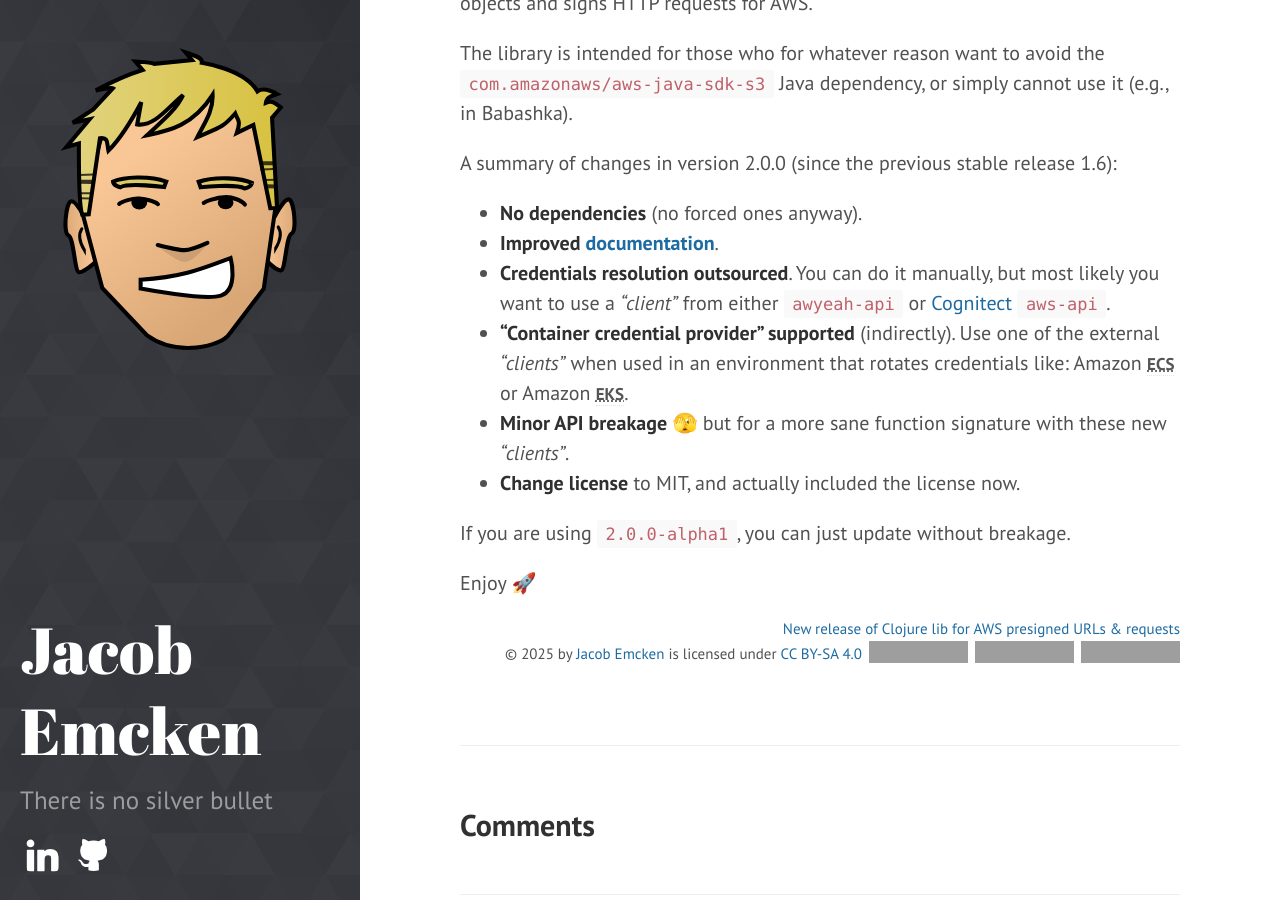
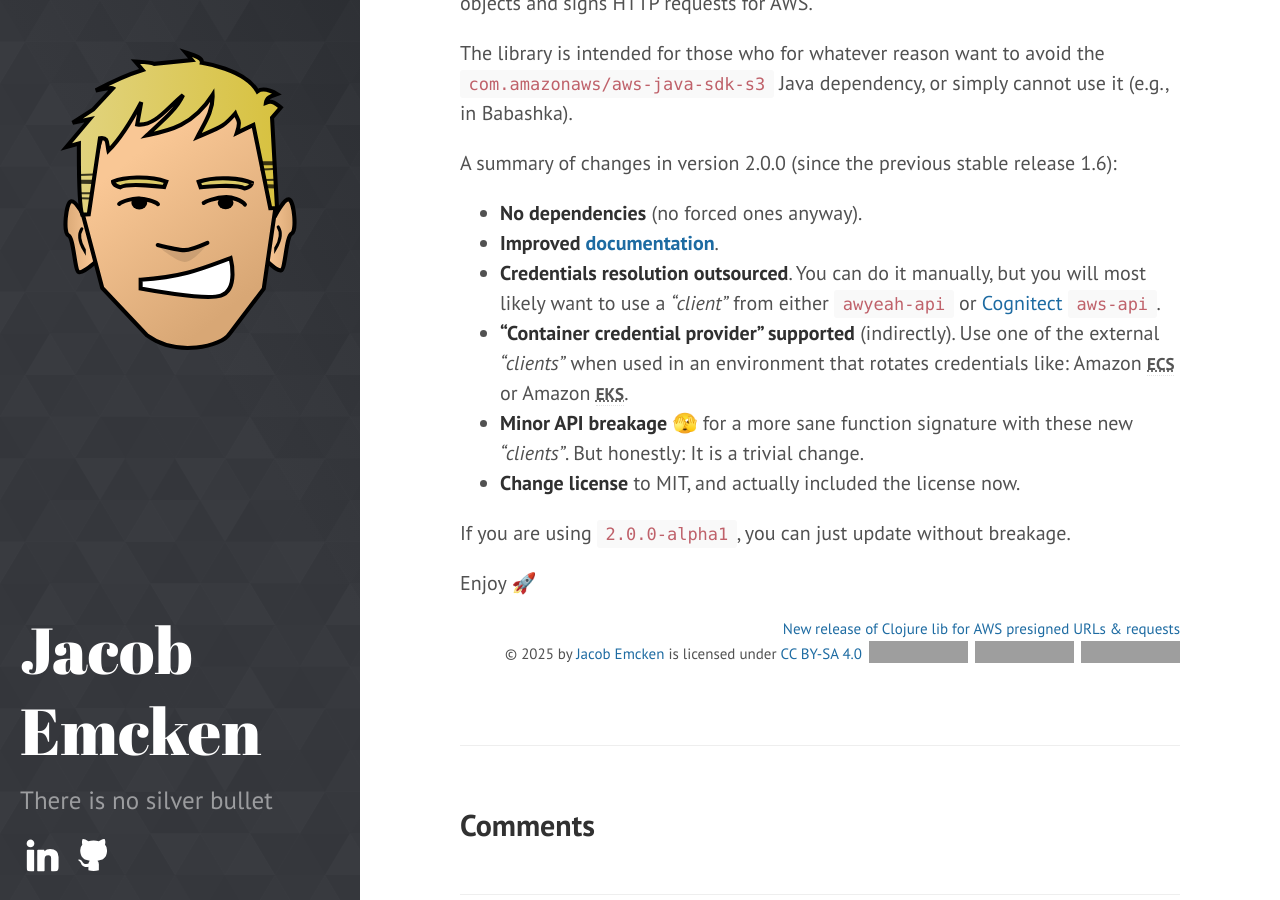
Before and after one commit to jacobemcken/jacobemcken.github.io, a Jekyll site: the page built from _posts/2025-01-09-simple-clojure-lib-for-aws-presigned-urls-and-requests.md, in a window 1280 px wide and 900 px high, scrolled down 762 px. Built offline with Jekyll 4.4.1, drawn with Linux system fonts in a browser that asks for light colours; comment, search, counter and statistics services are not loaded; grey boxes are pictures that could not be loaded.

Commit message:
Spiff up a few paragraphs in latest post (aws-simple-sign)

```diff
--- a/_posts/2025-01-09-simple-clojure-lib-for-aws-presigned-urls-and-requests.md
+++ b/_posts/2025-01-09-simple-clojure-lib-for-aws-presigned-urls-and-requests.md
@@ -33,15 +33,15 @@ A summary of changes in version 2.0.0
 - **No dependencies** (no forced ones anyway).
 - **Improved [documentation][4]**.
 - **Credentials resolution outsourced**. You can do it manually,
-  but most likely you want to use a *"client"* from either
-  [`awyeah-api`][2] or [Cognitect `aws-api`][3].
+  but you will most likely want to use a *"client"*
+  from either [`awyeah-api`][2] or [Cognitect `aws-api`][3].
 - **"Container credential provider" supported** (indirectly).
   Use one of the external *"clients"*
   when used in an environment that rotates credentials like:
   Amazon <abbr title="Elastic Container Service">ECS</abbr>
   or Amazon <abbr title="Elastic Kubernetes Service">EKS</abbr>.
-- **Minor API breakage** 🫣 but for a more sane function signature
-  with these new *"clients"*.
+- **Minor API breakage** 🫣 for a more sane function signature
+  with these new *"clients"*. But honestly: It is a trivial change.
 - **Change license** to MIT, and actually included the license now.
 
 If you are using `2.0.0-alpha1`, you can just update without breakage.
```
